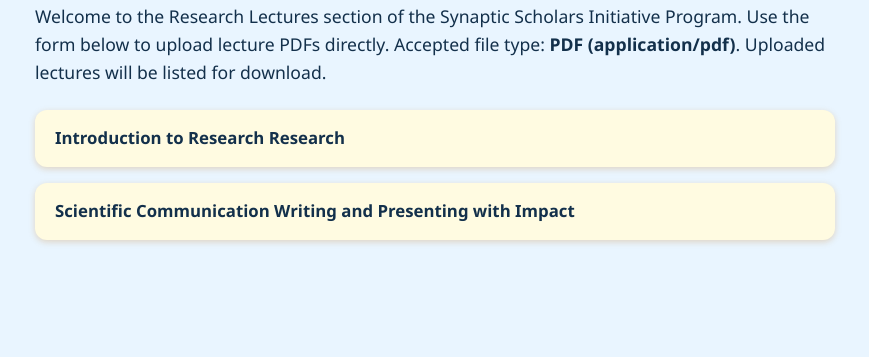
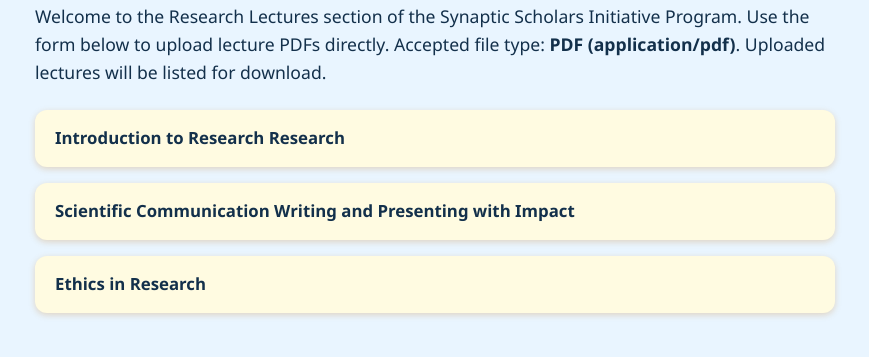
Before and after one commit to nishthephysicsfish/ssip, a plain HTML site: page lectures.html in a window 1280 px wide. Shown: the part 191-548 px from the top of the page, without its empty margins (205-1074 px from the left). Drawn offline with Linux system fonts and the light colour scheme.

Commit message:
Update lectures.html

```diff
--- a/lectures.html
+++ b/lectures.html
@@ -139,6 +139,9 @@
     <li>
       <a href="uploads/Scientific Communication Writing and Presenting with Impact.pdf" target="_blank" rel="noopener noreferrer">Scientific Communication Writing and Presenting with Impact</a>
     </li>
+    <li>
+      <a href="uploads/Ethics in Research.pdf" target="_blank" rel="noopener noreferrer">Ethics in Research</a>
+    </li>
     <!-- Add more lecture links as needed -->
   </ul>
 
```
